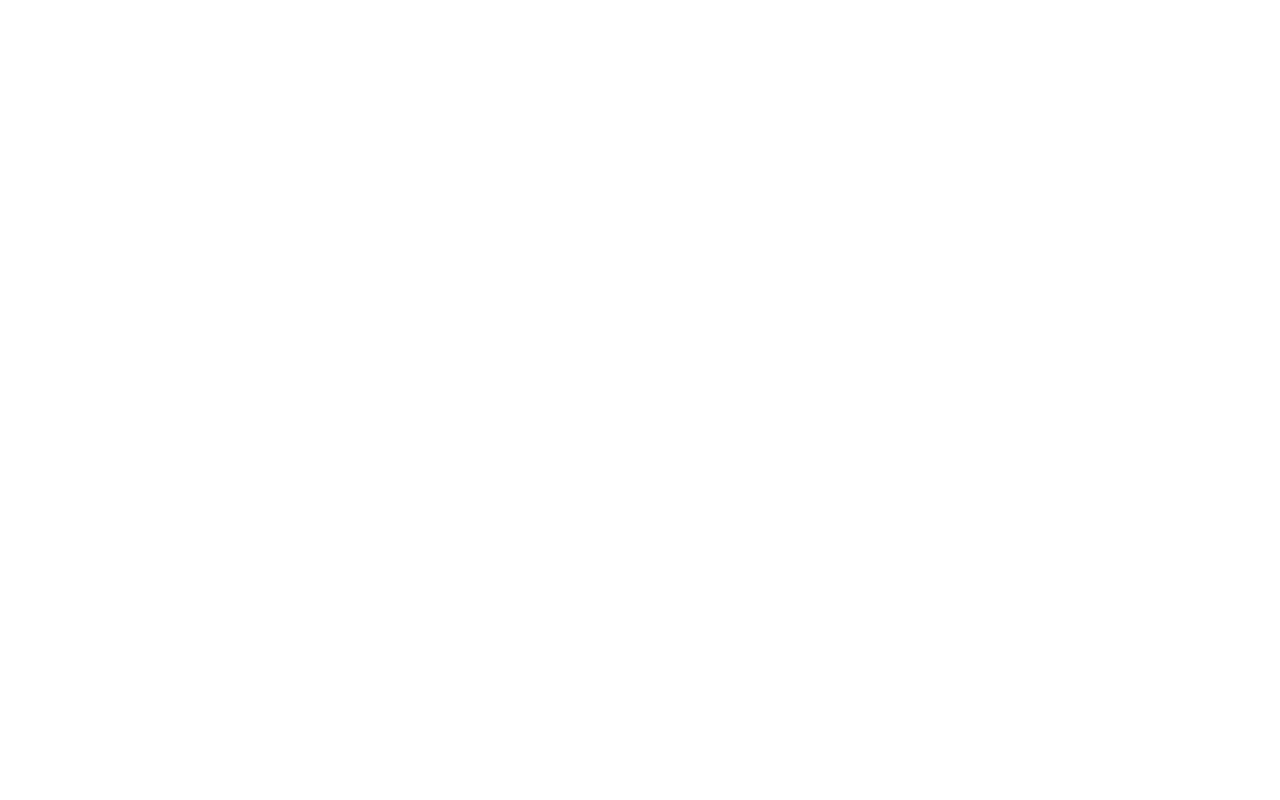
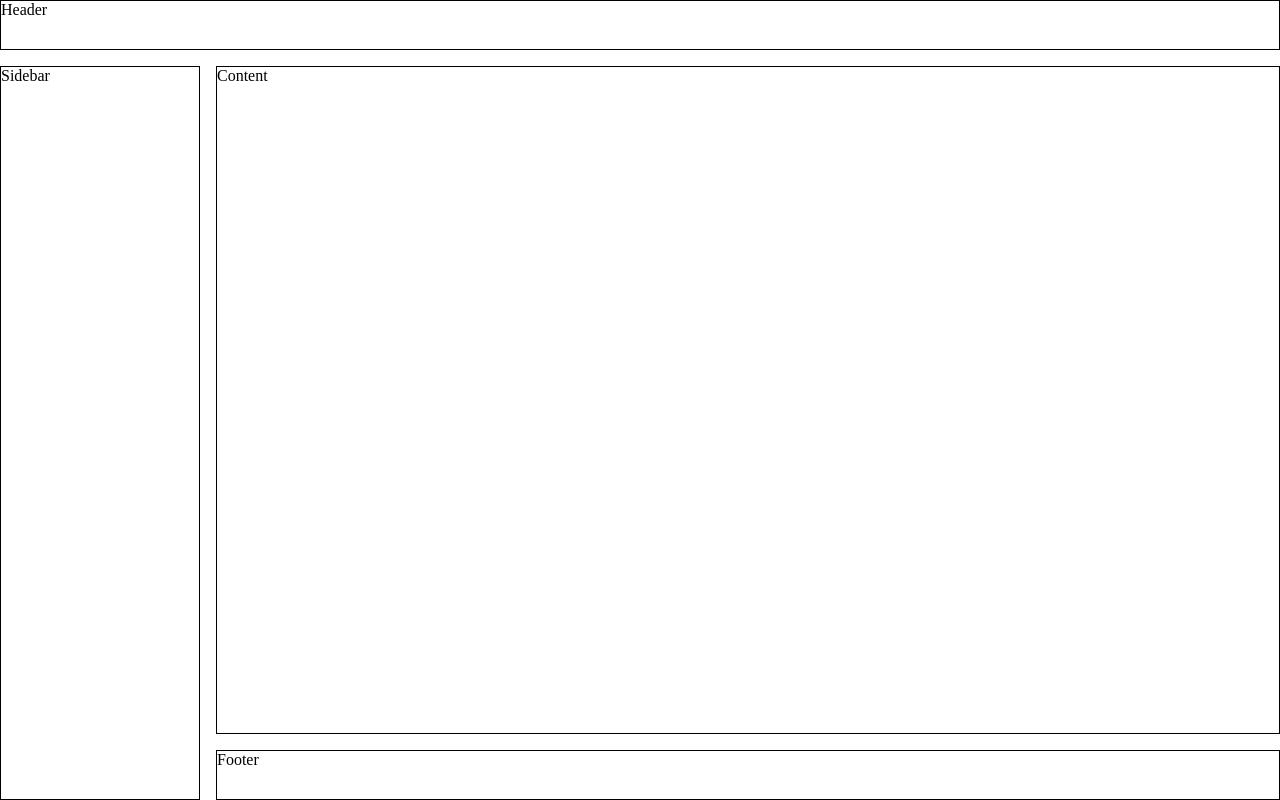
Before and after one commit to wangchenhao/css-flexbox-grid, a plain HTML site: page example/grid/index.html in a window 1280 px wide. Drawn offline with Linux system fonts and the light colour scheme.

Commit message:
简单整理

```diff
--- a/example/grid/index.html
+++ b/example/grid/index.html
@@ -0,0 +1,135 @@
+<!DOCTYPE html>
+<html lang="en">
+
+<head>
+    <meta charset="UTF-8">
+    <meta http-equiv="X-UA-Compatible" content="IE=edge">
+    <meta name="viewport" content="width=device-width, initial-scale=1.0">
+    <title>二维布局</title>
+</head>
+
+<body>
+    <style>
+        * {
+            box-sizing: border-box;
+        }
+
+        html,
+        body {
+            padding: 0;
+            margin: 0;
+            width: 100%;
+            height: 100%;
+        }
+
+        .wrapper {
+            width: 100%;
+            height: 100%;
+
+            display: grid;
+
+            grid-template:
+                "header header header" 50px
+                "sidebar content content" 1fr "sidebar footer footer" 50px / 200px 1fr;
+            /* 定义有几行 并给定每行高度 */
+            grid-template-rows: 50px 1fr 50px;
+            /* 定义有几列 并给定每列宽度 */
+            grid-template-columns: 200px 1fr;
+
+            grid-template-areas:
+                "header header header"
+                "sidebar content content"
+                "sidebar footer footer";
+
+            grid-auto-rows: auto;
+            grid-auto-columns: auto;
+
+            /*
+            该关键字指定自动布局算法按照通过逐行填充来排列元素，在必要时增加新行。
+            如果既没有指定 row 也没有 column，则默认为 row。
+             */
+            grid-auto-flow: row;
+            /*
+            该关键字指定自动布局算法通过逐列填充来排列元素，在必要时增加新列。
+            */
+            grid-auto-flow: column;
+            /*
+            该关键字指定自动布局算法使用一种“稠密”堆积算法，
+            如果后面出现了稍小的元素，则会试图去填充网格中前面留下的空白。
+            这样做会填上稍大元素留下的空白，但同时也可能导致原来出现的次序被打乱。
+            如果省略它，使用一种「稀疏」算法，
+            在网格中布局元素时，布局算法只会「向前」移动，永远不会倒回去填补空白。
+            这保证了所有自动布局元素「按照次序」出现，即使可能会留下被后面元素填充的空白。
+            */
+            grid-auto-flow: dense;
+            grid-auto-flow: row dense;
+            grid-auto-flow: column dense;
+
+            grid-column-gap: 10px;
+            grid-row-gap: 1em;
+            gap: 1em;
+
+            justify-content: center;
+            align-items: stretch;
+            justify-items: stretch;
+            align-content: stretch;
+        }
+
+        .wrapper>div {
+            border: 1px solid;
+        }
+
+        .header {
+            grid-area: header;
+            grid-area: 1/1/2/4;
+            grid-row: 1 / 2;
+            grid-column: 1 / 4;
+            grid-column: 1 / span 3;
+            grid-row-start: 1;
+            grid-column-start: 1;
+            grid-row-end: 2;
+            grid-column-end: 4;
+        }
+
+        .sidebar {
+            grid-area: sidebar;
+            grid-area: 2/1/4/2;
+            grid-row: 2 / 4;
+            grid-column: 1 / 2;
+            grid-row-start: 2;
+            grid-column-start: 1;
+            grid-row-end: 4;
+            grid-column-end: 2;
+        }
+
+        .content {
+            grid-area: content;
+            grid-area: 2/2/3/4;
+            grid-row: 2 / 3;
+            grid-column: 2 / 4;
+            grid-row-start: 2;
+            grid-column-start: 2;
+            grid-row-end: 3;
+            grid-column-end: 4;
+        }
+
+        .footer {
+            grid-area: footer;
+            grid-area: 3/2/4/4;
+            grid-row: 3 / 4;
+            grid-column: 2 / 4;
+            grid-row-start: 3;
+            grid-column-start: 2;
+            grid-row-end: 4;
+            grid-column-end: 4;
+        }
+    </style>
+    <div class="wrapper">
+        <div class="header">Header</div>
+        <div class="sidebar">Sidebar</div>
+        <div class="content">Content</div>
+        <div class="footer">Footer</div>
+    </div>
+</body>
+
+</html>
```
Also changed, not shown: example/box-sizing/index.html (+1 -1 lines), example/flexbox/index.html (+12 -0 lines), 5 other files.
